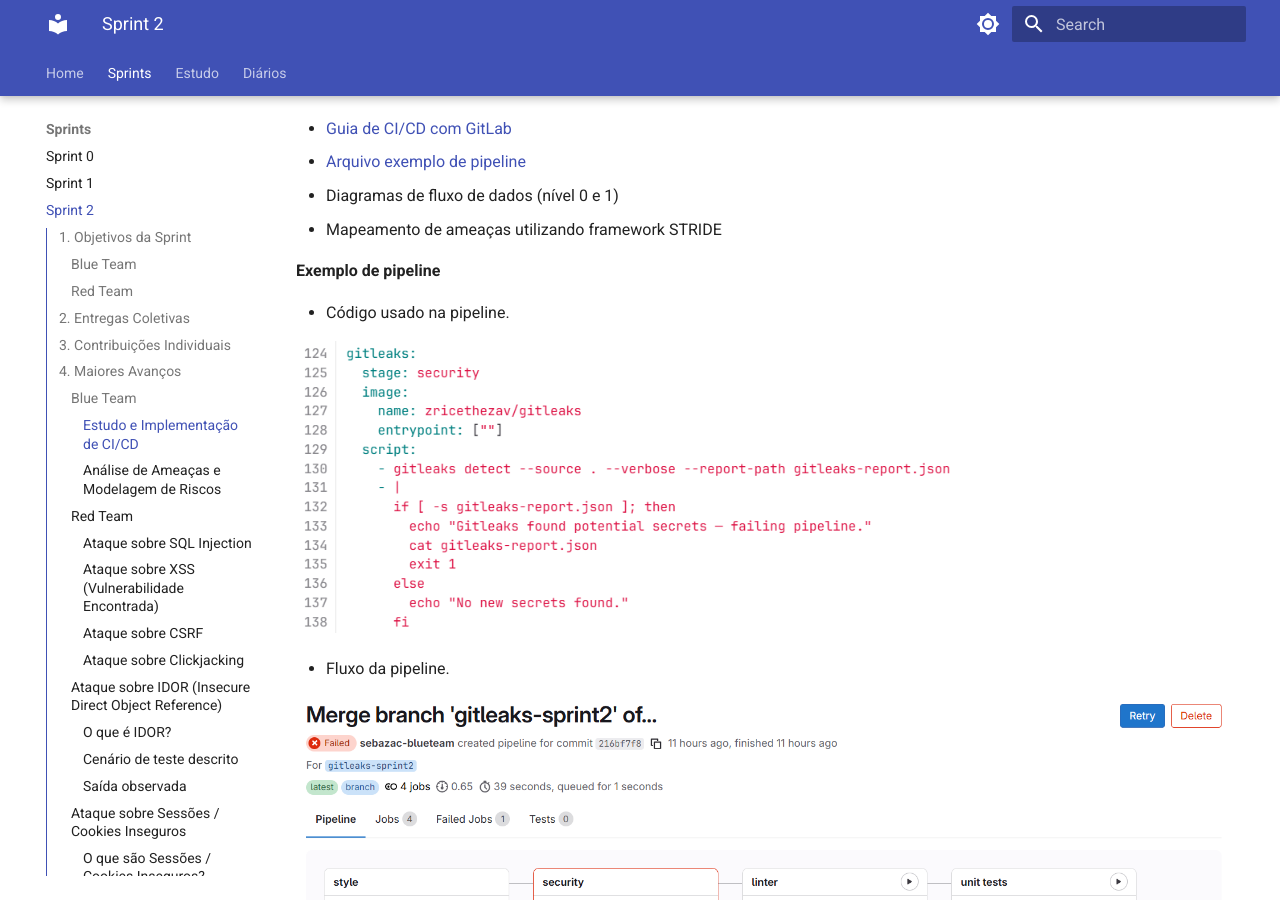
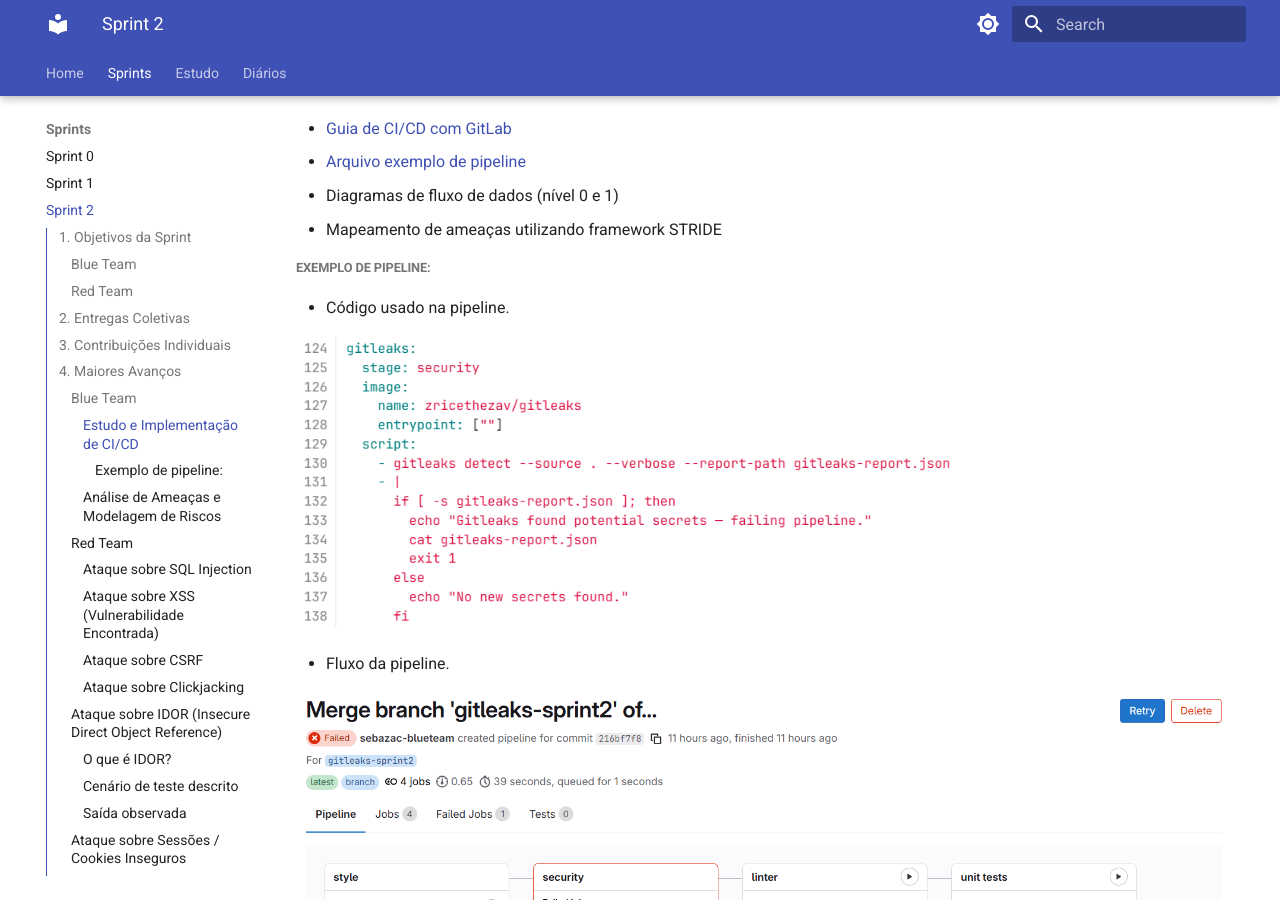
Before and after one commit to unbyytes/GCES, an MkDocs documentation site: the page built from docs/sprints/2.md, in a window 1280 px wide and 900 px high, scrolled down 2698 px. Built offline with MkDocs 1.6.1 and Material for MkDocs 9.7.7, drawn with Linux system fonts in a browser that asks for light colours.

```diff
--- a/docs/sprints/2.md
+++ b/docs/sprints/2.md
@@ -91,7 +91,7 @@
 - Diagramas de fluxo de dados (nível 0 e 1)
 - Mapeamento de ameaças utilizando framework STRIDE
 
-**Exemplo de pipeline**
+##### Exemplo de pipeline:
 
 - Código usado na pipeline.
 
```
